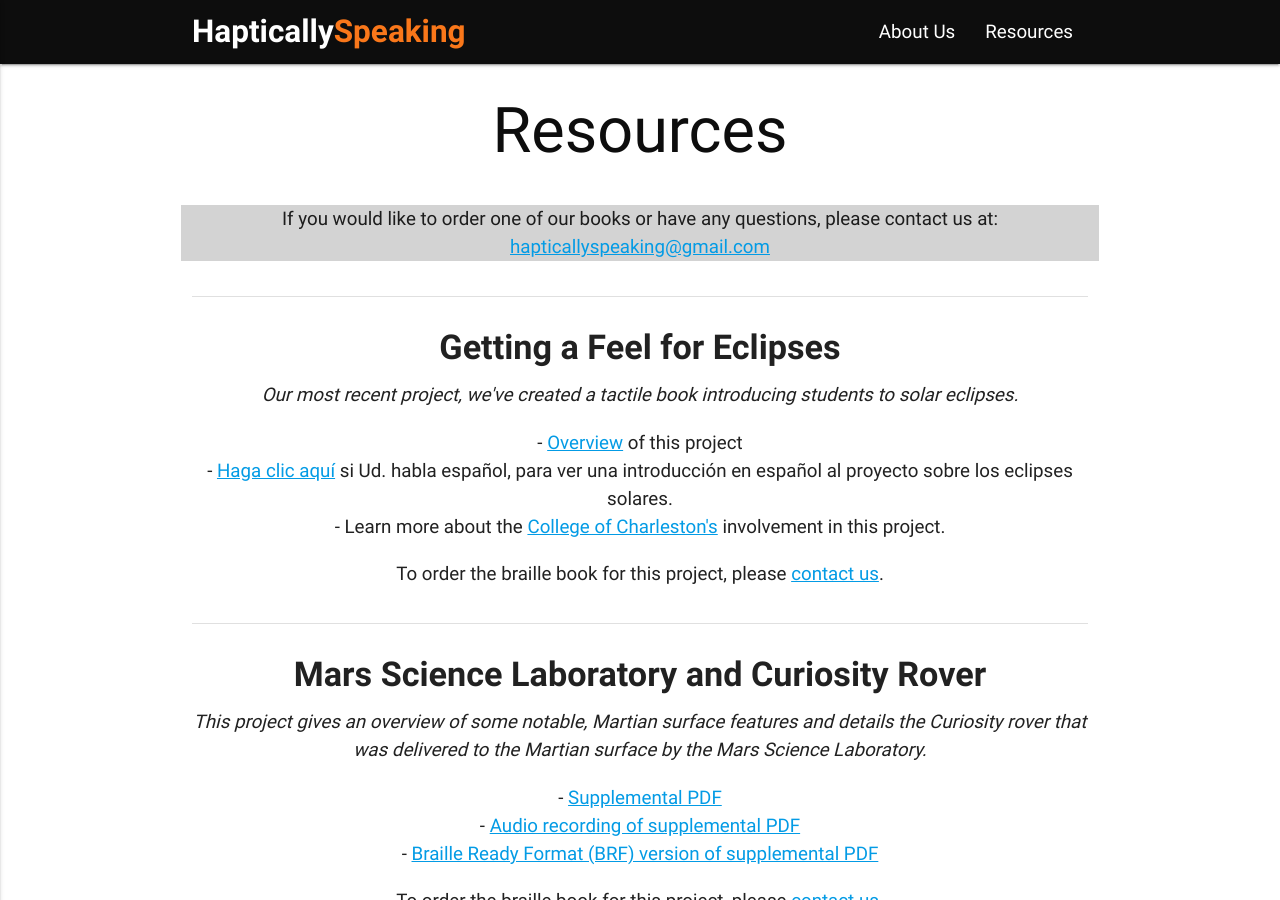
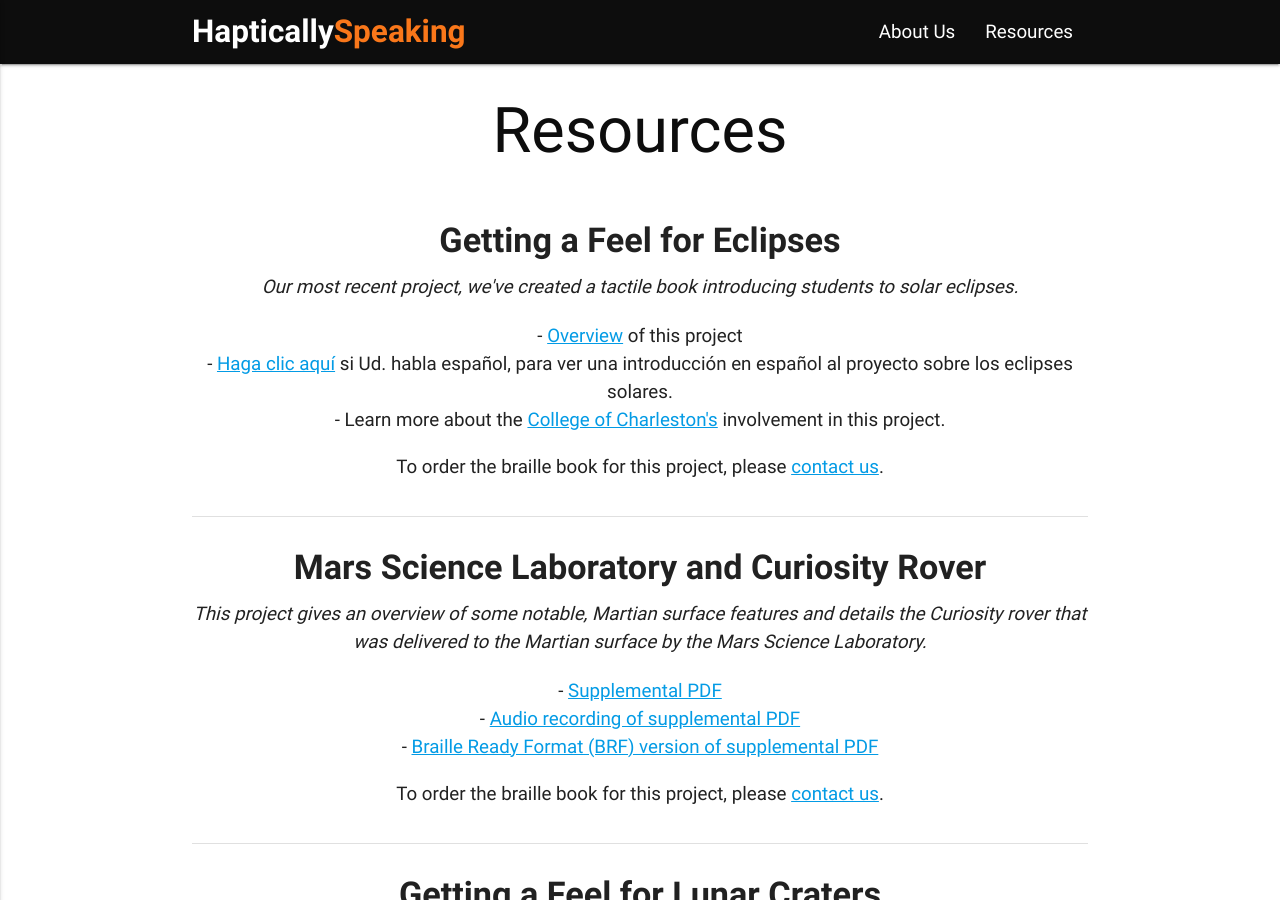
Before and after one commit to hapticallyspeaking/hapticallyspeaking.github.io, a Jekyll site: the page built from resources.md, in a window 1280 px wide and 900 px high. Built offline with Jekyll 4.4.1, drawn with Linux system fonts in a browser that asks for light colours.

Commit message:
Removing contact info from the top of the resources page

```diff
--- a/resources.md
+++ b/resources.md
@@ -5,14 +5,6 @@ permalink: /resources/
 ---
 
 <h1 class="header center grey-text text-darken-4">{{ page.title | escape }}</h1>
-
-<div class="section">
-    <div class="row" style="background-color: lightgrey;">
-          <div class="center-align">If you would like to order one of our books or have any questions, please contact us at:<br/><a href="mailto:hapticallyspeaking@gmail.com" title="If you want to order some of our resources, you can contact us at: haptically speaking at gmail dot com.">hapticallyspeaking@gmail.com</a></div>
-    </div>
-</div>
-
-<div class="divider"></div>
 
 <div class="section">
     <div id="eclipses" class="row center">
```
